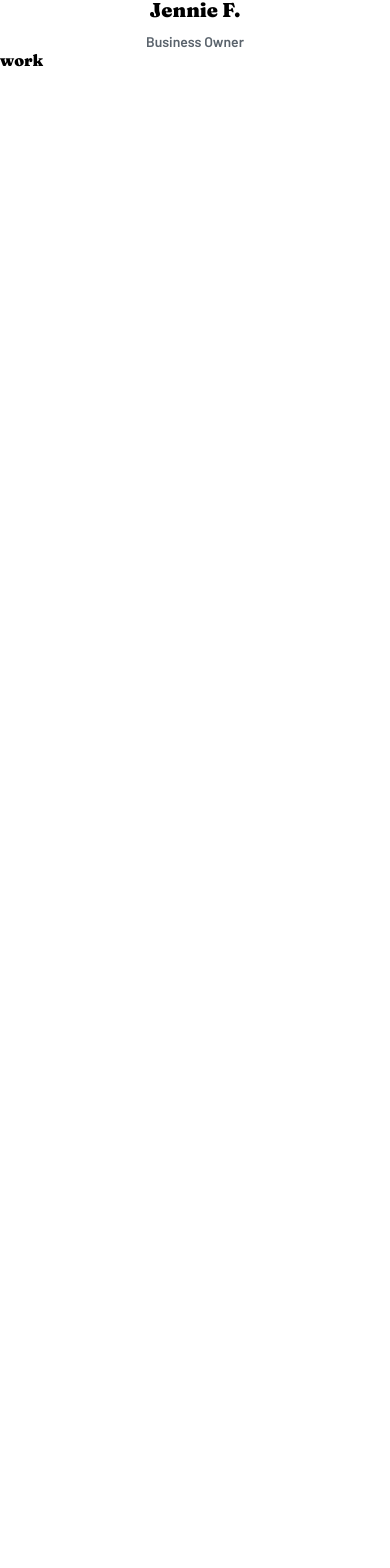
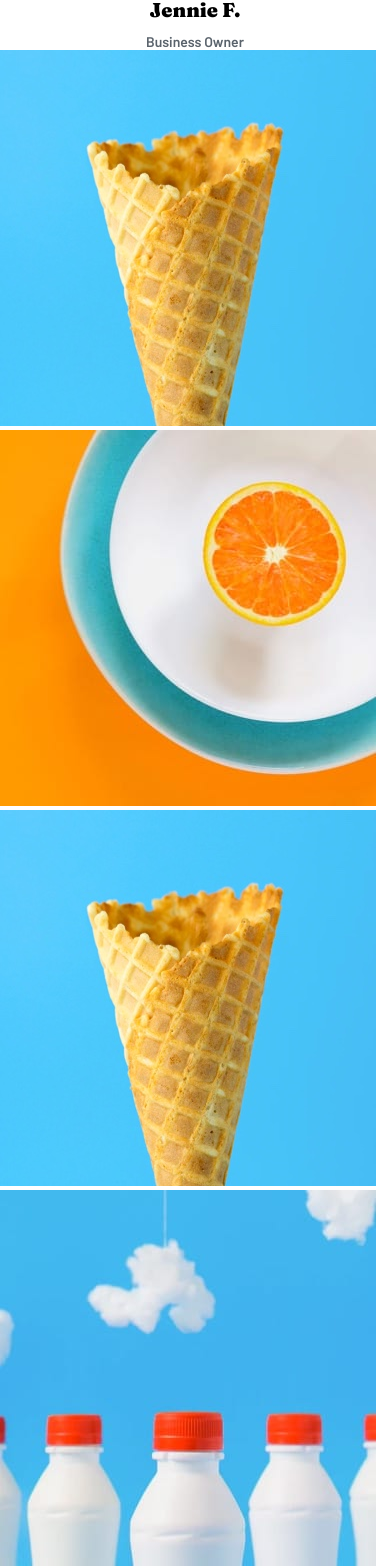
Before and after one commit to qgatssdev/sunnyside, a React (Create React App) app: page / in a window 390 px wide. Shown: the part 4288-5856 px from the top of the page. Before the commit the page ends 4358 px from the top, so only its background shows below. Built offline with nearby package versions, Linux system fonts and the light colour scheme.

Commit message:
updating mobile version

```diff
--- a/src/App.js
+++ b/src/App.js
@@ -65,8 +65,23 @@ function App() {
           <Reviews {...review} />
         ))}
       </div>
-      <div>
-        <p>work</p>
+      <div className=".random-images">
+        <img
+          src={require('./images/mobile/image-gallery-cone.jpg')}
+          alt="cone"
+        />
+        <img
+          src={require('./images/mobile/image-gallery-orange.jpg')}
+          alt="orange"
+        />
+        <img
+          src={require('./images/mobile/image-gallery-cone.jpg')}
+          alt="cone"
+        />
+        <img
+          src={require('./images/mobile/image-gallery-milkbottles.jpg')}
+          alt="milk"
+        />
       </div>
     </div>
   );
```
